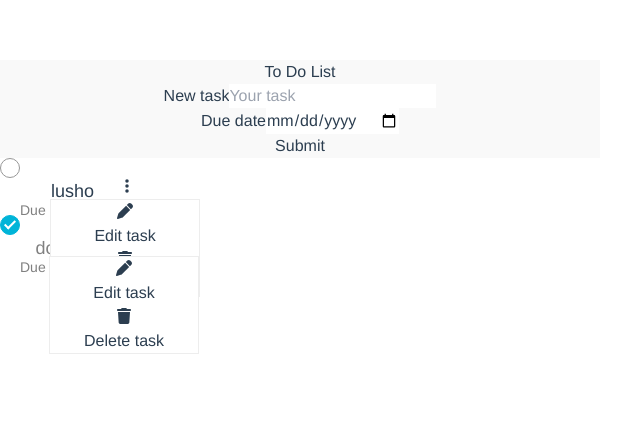
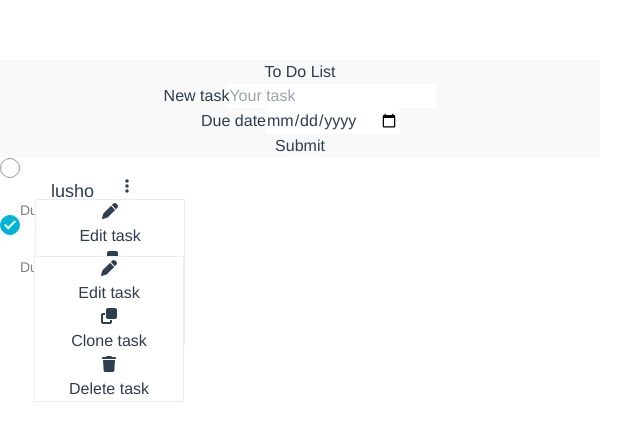
Before and after one commit to pkbranca/vuejs_todo, a Vue app: page / in a window 1280 px wide. Shown: the top 440 px of the page, without its empty margins (0-640 px from the left). Built offline with nearby package versions, Linux system fonts and the light colour scheme; what vue-toast-notification would draw is missing.

Commit message:
clone option

```diff
--- a/src/App.vue
+++ b/src/App.vue
@@ -4,8 +4,9 @@
       <h4 class="font-sans font-bold text-xl mb-5">To Do List</h4>
       <ToDoForm v-bind:editTask="currentTask" @addTask="addTask"/>
       <TaskList v-bind:tasks="tasks" @updateStatus="updateStatus"
-      @deleteTaskInformation="deleteTaskInformation"
-      @editTaskInformation="editTaskInformation"/>
+        @deleteTaskInformation="deleteTaskInformation"
+        @cloneInformation="cloneInformation"
+        @editTaskInformation="editTaskInformation"/>
     </div>
      <confirm-delete
       v-show="isConfirmDeleteModalVisible"
@@ -35,6 +36,7 @@ export default {
   data() {
     return {
     isConfirmDeleteModalVisible: false,
+    deleteTaskId: '',
     currentTask: {
       id: '',
       name: '',
@@ -50,16 +52,25 @@ export default {
   methods: {
     deleteTaskConfirmation(){
       this.isConfirmDeleteModalVisible = false;
-      this.tasks = this.tasks.filter(x=> x.id !== this.currentTask.id);
-      this.cleanCurrentTask();
+      this.tasks = this.tasks.filter(x=> x.id !== this.deleteTaskId);
+      this.deleteTaskId = '';
     },
+
     closeConfirmDeleteModal(){
       this.isConfirmDeleteModalVisible = false;
     },
-
+    cloneInformation(e){
+      let cloneTask = {
+        id: uuidv4(),
+        name: e.name,
+        date: e.date,
+        task: e.task
+      };
+      this.tasks.push(cloneTask);
+    },
     deleteTaskInformation(e){
       this.isConfirmDeleteModalVisible= true;
-      this.currentTask = e;
+      this.deleteTaskId = e.id;
     },
     addTask(e){
       if(e.task.date !== "" && e.task.name !== "" ){
--- a/src/components/TaskList.vue
+++ b/src/components/TaskList.vue
@@ -18,7 +18,10 @@
             <font-awesome-icon icon="fa-solid fa-pen"></font-awesome-icon>
             <div class="inline ml-2">Edit task</div>
           </div>
-
+          <div class="p-3 popOverOption" @click="cloneInformation(task)">
+            <font-awesome-icon icon="fa-solid fa-clone"></font-awesome-icon>
+            <div class="inline ml-2">Clone task</div>
+          </div>
           <div class="p-3 popOverOption" @click="deleteTaskInformation(task)">
             <font-awesome-icon icon="fa-solid fa-trash"></font-awesome-icon>
             <div class="inline ml-2">Delete task</div>
@@ -41,6 +44,10 @@ export default {
   methods:{
     updateTaskStatus(task){
       this.$emit('updateStatus', task.id);
+    },
+    cloneInformation(task){
+      this.taskOptionOpen = {};
+      this.$emit('cloneInformation',task);
     },
     editTaskInformation(task){
       this.taskOptionOpen = {};
@@ -66,7 +73,7 @@ export default {
     border: 1px solid #ededed;
     position: absolute;
     background-color: #FFF;
-    left: -75px;
+    left: -90px;
     width: 150px;
     z-index: 2;
   }
--- a/src/main.js
+++ b/src/main.js
@@ -6,6 +6,7 @@ import { faUserSecret } from '@fortawesome/free-solid-svg-icons'
 import { faEllipsisVertical } from '@fortawesome/free-solid-svg-icons'
 import { faPen } from '@fortawesome/free-solid-svg-icons'
 import { faTrash } from '@fortawesome/free-solid-svg-icons'
+import { faClone } from '@fortawesome/free-solid-svg-icons'
 // import Toasted from 'vue-toasted';
 
 import './index.css'
@@ -19,6 +20,8 @@ library.add(faUserSecret)
 library.add(faEllipsisVertical);
 library.add(faPen);
 library.add(faTrash);
+library.add(faClone);
+
 
 dayjs.extend(relativeTime);
 Object.defineProperties(Vue.prototype, {
```
